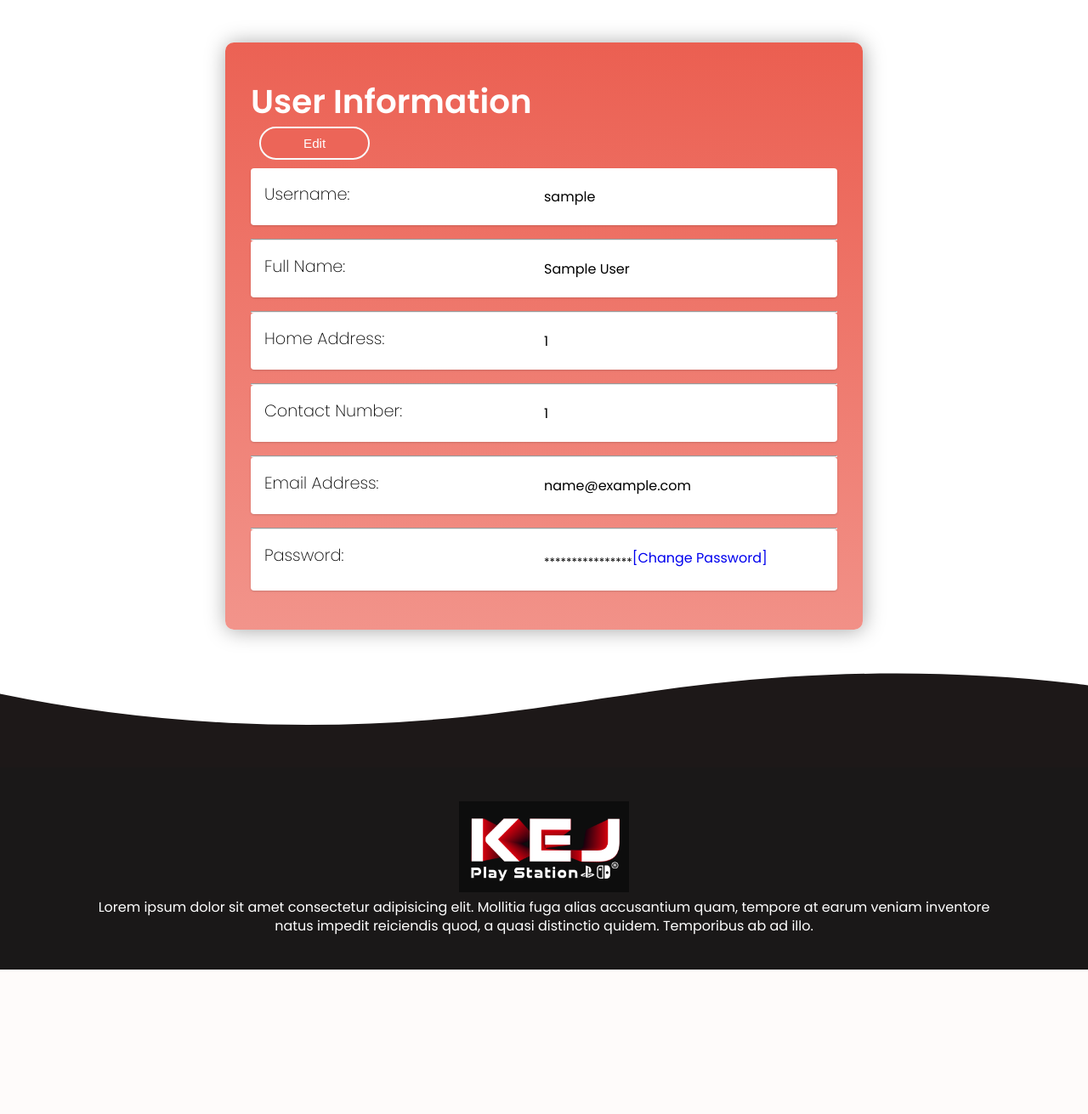
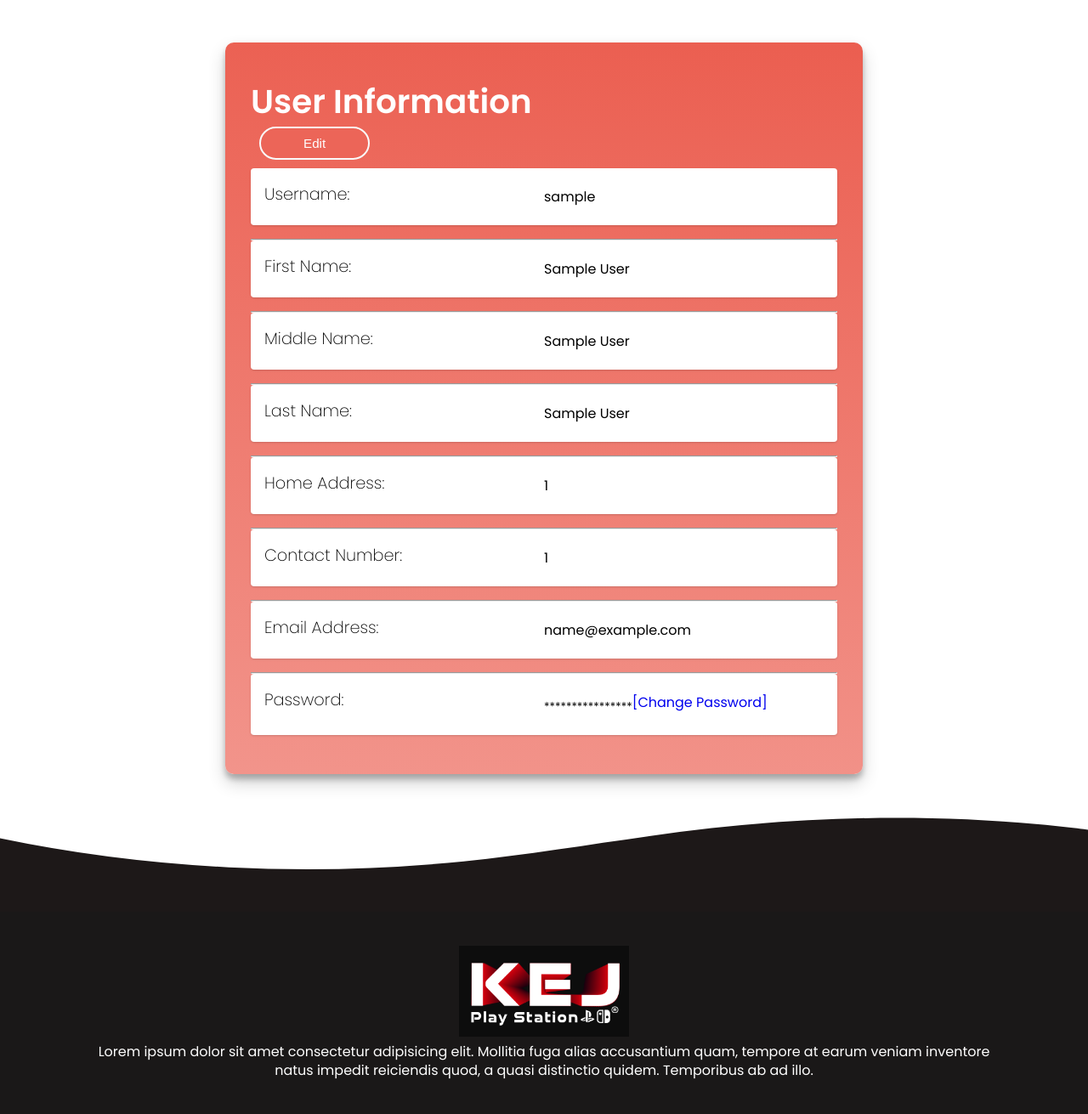
Before and after one commit to camsmy/game-rental-website, a PHP site: page /profile.php in a window 1280 px wide. Shown: the part 48-1359 px from the top of the page at 85% size. Before the commit the page ends 1189 px from the top, so only its background shows below. Run offline with PHP 8.4, Linux system fonts and the light colour scheme; the visitor is signed in with stand-in values (Sample User, id 1); data that the repository does not hold is empty; some libraries are stand-ins or nearby versions.

Commit message:
profile.php
-design fixed
-full name chop chop
- check if header success is working when save is clicked

```diff
--- a/assets/css/profile.css
+++ b/assets/css/profile.css
@@ -3,7 +3,7 @@
     background: linear-gradient(184deg, rgba(235,94,80,1) 0%, rgba(235,94,80,1) 0%, rgba(242,148,139,1) 100%);
     padding: 30px;
     margin: 50px auto;
-    box-shadow: 1px 1px 25px rgba(0, 0, 0, 0.35);
+    box-shadow: 0 10px 20px rgba(0,0,0,0.19), 0 6px 6px rgba(0,0,0,0.23);
     border-radius: 10px;
     border: 6px linear-gradient(184deg, rgba(235,94,80,1) 0%, rgba(235,94,80,1) 0%, rgba(242,148,139,1) 100%);
 }
--- a/profile.php
+++ b/profile.php
@@ -21,6 +21,8 @@ if(isset($_POST['editProfile'])){
   mysqli_query($DBConnect,"UPDATE userinfo SET fname='".$fullname[0]."',mname='".$fullname[1]."',lname='".$fullname[2]."',address='".$_POST['add']."',
   contactno='".$_POST['contact']."',email='".$_POST['email']."' WHERE uname='".$user."'") or die("ERROR");
   echo '<script>window.location ="profile.php";</script>';
+  header("Location: contact.php?success");
+  exit();
 }
 if(isset($_POST['back'])){
   unset($_POST['edit']);
@@ -28,6 +30,15 @@ if(isset($_POST['back'])){
 ?>
       <div class="adminnavbar-main_content">
         <form action="<?php echo $_SERVER['PHP_SELF']?>" class="form-style-profile" method="post" enctype="multipart/form-data">
+<?php
+                          $fullurl= "http://$_SERVER[HTTP_HOST]$_SERVER[REQUEST_URI]";
+
+                          if(strpos($fullurl,"success")){
+                           echo "<p class='error text-align-center m-1'>
+                           <i class='fas fa-check-circle text-align-center'></i>
+                           You have edited your profile successfully!</p>";
+                          }
+?>
         <div class="edit"><h2>User Information</h2>
         <?php
         if(!isset($_POST['edit'])){
@@ -35,6 +46,7 @@ if(isset($_POST['back'])){
         }else{
           echo '<input type="submit" name="back" value="Back" class="edit-btn">';
         }
+
         ?></div>
         <div class="col-md-8">
               <div class="card mb-3">
@@ -56,7 +68,48 @@ if(isset($_POST['back'])){
                 <div class="card-body">
                   <div class="row">
                     <div class="col-sm-3">
-                      <h5 class="mb-0">Full Name:</h5>
+                      <!-- Edit mo to  -->
+                      <h5 class="mb-0">First Name:</h5>
+                    </div>
+                    <div class="col-sm-9 text-secondary profile">
+                    <?php
+                      if(!isset($_POST['edit'])){
+                        echo $fullname;
+                      }else{
+                        echo '<input type="text" name="fname" class="editprofile-input" value="'.$fullname.'">';
+                      }
+                      ?>
+                    </div>
+                  </div>
+                </div>
+              </div>
+                  <hr>
+                  <div class="card mb-3">
+                <div class="card-body">
+                  <div class="row">
+                    <div class="col-sm-3">
+                      <!-- Edit mo to  -->
+                      <h5 class="mb-0">Middle Name:</h5>
+                    </div>
+                    <div class="col-sm-9 text-secondary profile">
+                    <?php
+                      if(!isset($_POST['edit'])){
+                        echo $fullname;
+                      }else{
+                        echo '<input type="text" name="fname" class="editprofile-input" value="'.$fullname.'">';
+                      }
+                      ?>
+                    </div>
+                  </div>
+                </div>
+              </div>
+                  <hr>
+                  <div class="card mb-3">
+                <div class="card-body">
+                  <div class="row">
+                    <div class="col-sm-3">
+                      <!-- Edit mo to  -->
+                      <h5 class="mb-0">Last Name:</h5>
                     </div>
                     <div class="col-sm-9 text-secondary profile">
                     <?php
@@ -143,7 +196,7 @@ if(isset($_POST['back'])){
               </div>
               <?php
               if(isset($_POST['edit'])){
-                echo '<div class="edit"><input type="submit" name="editProfile" value="Edit Profile" class="edit-btn" id="search"></div>';
+                echo '<div class="edit"><input type="submit" name="editProfile" value="Save Changes" class="edit-btn" id="search"></div>';
               }
                 ?>
             </form>
```
